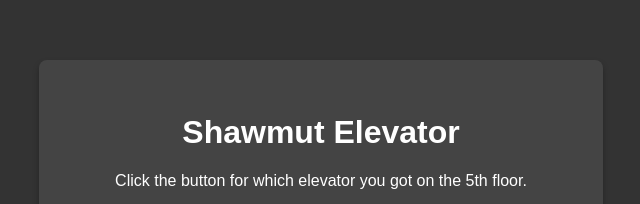
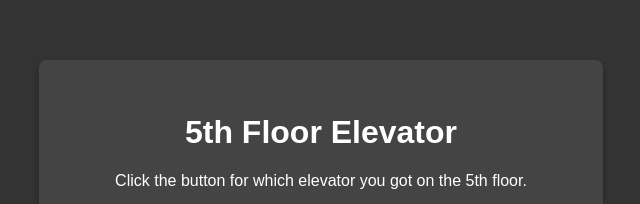
Before and after one commit to michael-hardesty/shawmut-elevator, a plain HTML site: page index.html in a window 1280 px wide. Shown: the part 132-336 px from the top of the page, without its empty margins (319-959 px from the left). Drawn offline with nearby package versions, Linux system fonts and the light colour scheme; no server answers.

Commit message:
rename webapp

```diff
--- a/index.html
+++ b/index.html
@@ -3,7 +3,7 @@
 <head>
     <meta charset="UTF-8">
     <meta name="viewport" content="width=device-width, initial-scale=1.0">
-    <title>Shawmut Elevator Rides</title>
+    <title>5th Floor Elevator Rides</title>
     <style>
         body {
             font-family: Arial, sans-serif;
@@ -98,7 +98,7 @@
 </head>
 <body>
     <div class="container">
-        <h1>Shawmut Elevator</h1>
+        <h1>5th Floor Elevator</h1>
         <p>Click the button for which elevator you got on the 5th floor.</p>
 
         <div class="button-container">
```
